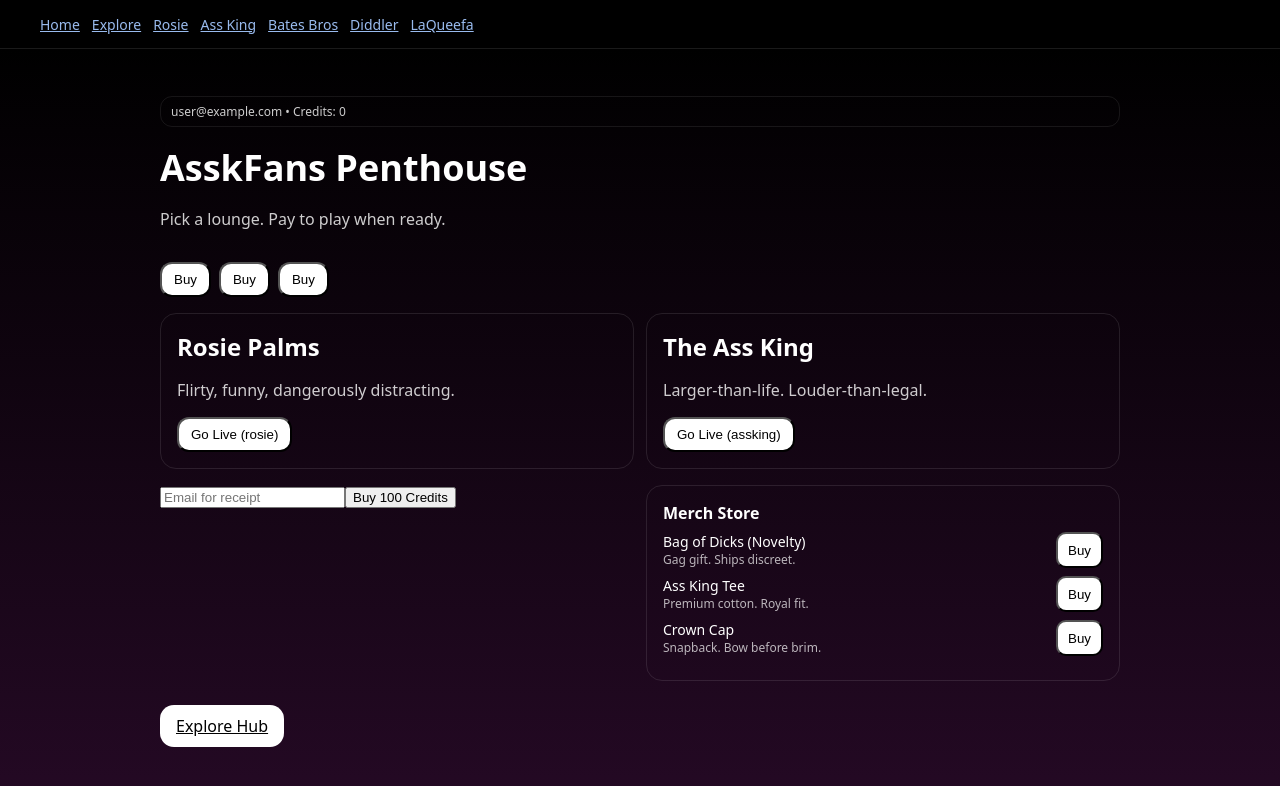
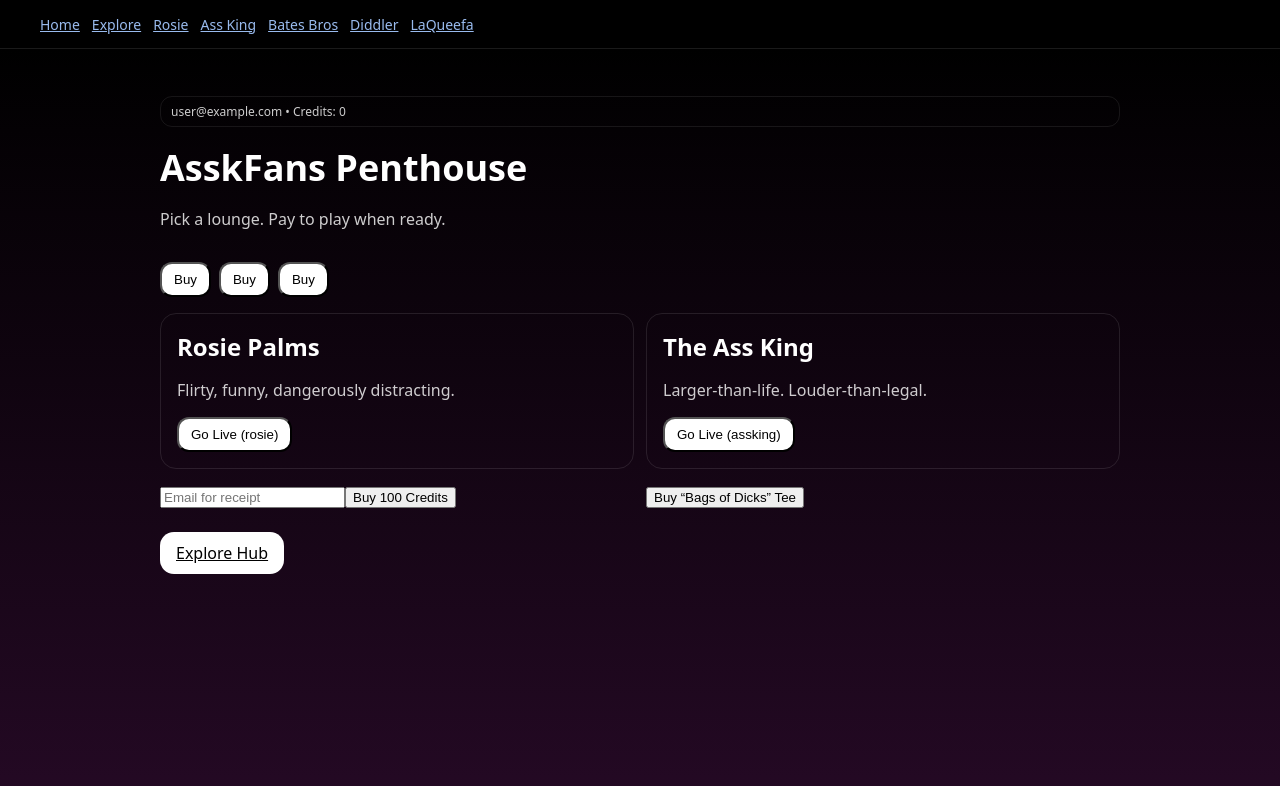
Before and after one commit to crpdiablos/asskfans-site, a Next.js app: page /home in a window 1280 px wide. Shown: the top 786 px of the page. Built offline with nearby package versions, Linux system fonts and the light colour scheme.

Commit message:
Update MerchStore.tsx

```diff
--- a/components/MerchStore.tsx
+++ b/components/MerchStore.tsx
@@ -1,19 +1,25 @@
 'use client';
-import { MERCH_PRODUCTS } from '@/lib/store';
-export default function MerchStore({ email }: { email: string }){
-  async function buy(priceId: string){
-    const res = await fetch('/api/stripe/create-checkout-session', { method:'POST', headers:{'Content-Type':'application/json'}, body: JSON.stringify({ email, priceId }) });
-    const j = await res.json(); if (j.url) window.location.href = j.url; else alert(j.error ?? 'Checkout failed');
+import { getAffiliateId } from '@/lib/aff';
+
+export default function MerchStore() {
+  // If you already capture email elsewhere, you can pass it down as a prop
+  const email = ''; // or from props/context
+
+  async function buy(priceId: string) {
+    const affiliateId = getAffiliateId();
+    const res = await fetch('/api/stripe/create-checkout-session', {
+      method: 'POST',
+      headers: { 'Content-Type': 'application/json' },
+      body: JSON.stringify({ email, priceId, affiliateId })
+    });
+    const j = await res.json();
+    if (j.url) window.location.href = j.url;
+    else alert(j.error ?? 'Checkout failed');
   }
-  return (<div style={{border:'1px solid rgba(255,255,255,0.1)',borderRadius:16,padding:16}}>
-    <div style={{fontWeight:600,marginBottom:8}}>Merch Store</div>
-    <ul style={{listStyle:'none',padding:0,margin:0}}>
-      {MERCH_PRODUCTS.map(m => (
-        <li key={m.sku} style={{display:'flex',justifyContent:'space-between',gap:12,marginBottom:8}}>
-          <div><div style={{fontSize:14,fontWeight:500}}>{m.label}</div><div style={{opacity:0.7,fontSize:12}}>{m.note}</div></div>
-          <button onClick={()=>buy(m.priceId)} style={{padding:'6px 10px',borderRadius:10,background:'#fff',color:'#000'}}>Buy</button>
-        </li>
-      ))}
-    </ul>
-  </div>);
+
+  return (
+    <div>
+      <button onClick={() => buy('price_TSHIRT_BLACK_L')}>Buy “Bags of Dicks” Tee</button>
+    </div>
+  );
 }
```
